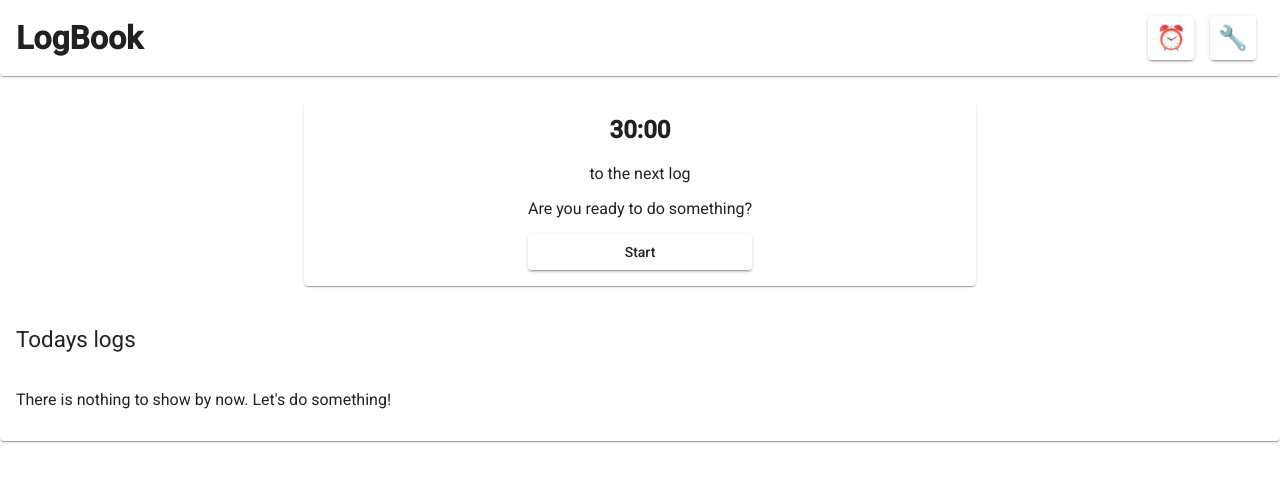
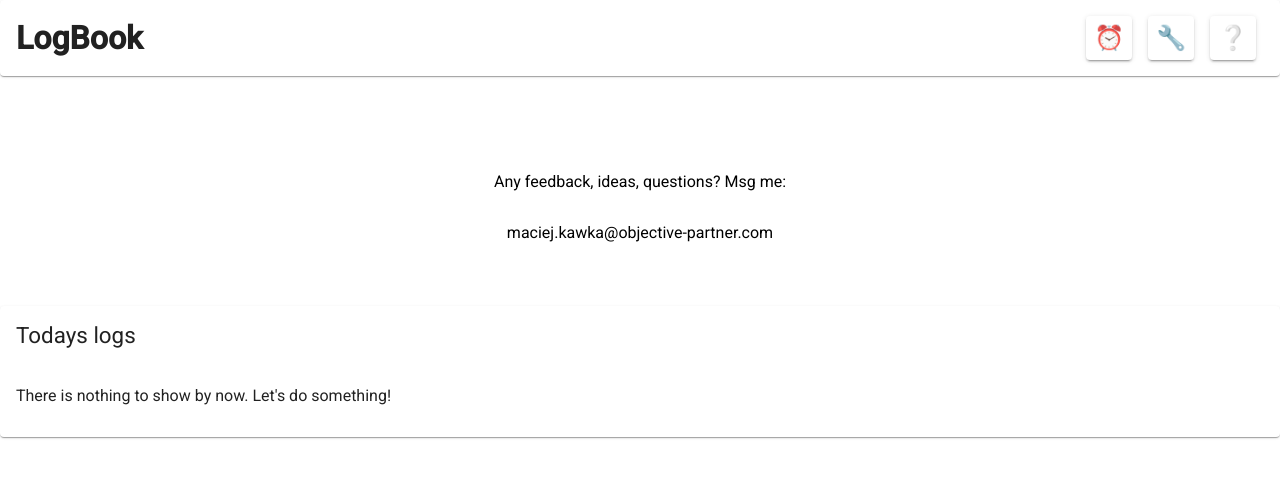
Before and after one commit to kwkr/logbook, an Angular app: page /about in a window 1280 px wide. Shown: the top 482 px of the page. Built offline with nearby package versions, Linux system fonts and the light colour scheme.

Commit message:
added about page

```diff
--- /dev/null
+++ b/src/app/about/about.component.html
@@ -0,0 +1,9 @@
+<div class="about-wrapper">
+  <p></p>
+  <p>
+    Any feedback, ideas, questions? Msg me:
+  </p>
+  <p>
+    &#109;&#097;&#099;&#105;&#101;&#106;&#046;&#107;&#097;&#119;&#107;&#097;&#064;&#111;&#098;&#106;&#101;&#099;&#116;&#105;&#118;&#101;&#045;&#112;&#097;&#114;&#116;&#110;&#101;&#114;&#046;&#099;&#111;&#109;
+  </p>
+</div>
--- /dev/null
+++ b/src/app/about/about.component.scss
@@ -0,0 +1,6 @@
+.about-wrapper{
+  margin: 48px auto;
+  display: flex;
+  flex-direction: column;
+  align-items: center;
+}
--- /dev/null
+++ b/src/app/about/about.component.ts
@@ -0,0 +1,15 @@
+import { Component, OnInit } from '@angular/core';
+
+@Component({
+  selector: 'app-about',
+  templateUrl: './about.component.html',
+  styleUrls: ['./about.component.scss']
+})
+export class AboutComponent implements OnInit {
+
+  constructor() { }
+
+  ngOnInit() {
+  }
+
+}
--- a/src/app/app-routing.module.ts
+++ b/src/app/app-routing.module.ts
@@ -2,8 +2,10 @@ import { NgModule } from '@angular/core';
 import { RouterModule, Routes } from '@angular/router';
 import { CounterComponent } from './counter/counter.component';
 import { SettingsComponent } from './settings/settings.component';
+import { AboutComponent } from './about/about.component';
 
 const routes: Routes = [
+  { path: 'about', component: AboutComponent },
   { path: 'settings', component: SettingsComponent },
   { path: '**', component: CounterComponent }
 ];
--- a/src/app/app.component.html
+++ b/src/app/app.component.html
@@ -7,6 +7,9 @@
     <button mat-raised-button routerLink="/settings">
       🔧
     </button>
+    <button mat-raised-button routerLink="/about">
+      ❔
+    </button>
   </div>
 </mat-card>
 <router-outlet></router-outlet>
--- a/src/app/app.module.ts
+++ b/src/app/app.module.ts
@@ -13,9 +13,10 @@ import { TimePipe } from './core/time.pipe';
 import { SettingsComponent } from './settings/settings.component';
 import { ProjectsListComponent } from './settings/projects-list/projects-list.component';
 import { TimerSettingsComponent } from './settings/timer-settings/timer-settings.component';
+import { AboutComponent } from './about/about.component';
 
 @NgModule({
-  declarations: [AppComponent, CounterComponent, LogHistoryComponent, LogListComponent, TimePipe, SettingsComponent, ProjectsListComponent, TimerSettingsComponent],
+  declarations: [AppComponent, CounterComponent, LogHistoryComponent, LogListComponent, TimePipe, SettingsComponent, ProjectsListComponent, TimerSettingsComponent, AboutComponent],
   imports: [
     BrowserModule,
     BrowserAnimationsModule,
```
Also changed, not shown: 1 other file (tests, documents, lock files or other folders).
